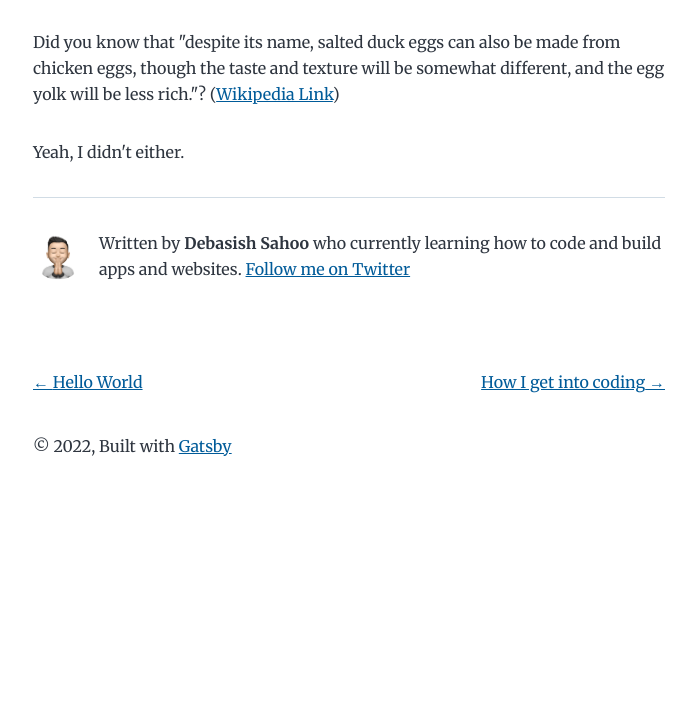
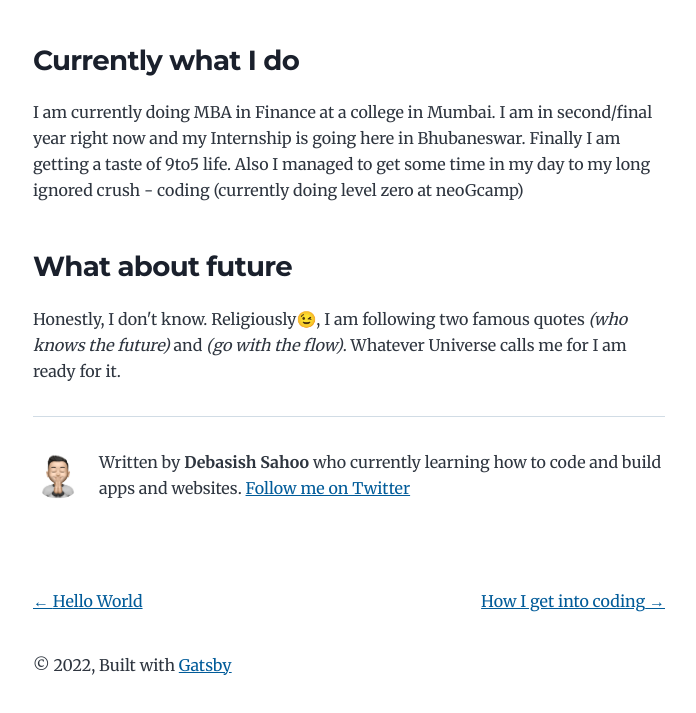
Before and after one commit to DebasishSahoo10/personal-blog, a Gatsby site: page /my-second-post/ in a window 1280 px wide. Shown: the part 211-924 px from the top of the page, without its empty margins (291-987 px from the left). Before the commit the page ends 800 px from the top, so only its background shows below. Built offline with nearby package versions, Linux system fonts and the light colour scheme; Gatsby itself is replaced by a stand-in of ours.

Commit message:
fix : changed tittle and content
Changed tittle-content-description-date of the blog page

```diff
--- a/content/blog/my-second-post/index.md
+++ b/content/blog/my-second-post/index.md
@@ -3,14 +3,8 @@ title: What I am currently doing
 date: "2022-02-25T23:46:37.121Z"
 description: Brief what I am currently doing and my future plans. (Wow! I love blogging so much already)
 ---
+### Currently what I do
+I am currently doing MBA in Finance at a college in Mumbai. I am in second/final year right now and my Internship is going here in Bhubaneswar. Finally I am getting a taste of 9to5 life. Also I managed to get some time in my day to my long ignored crush - coding (currently doing level zero at neoGcamp)
 
-
-
-
-
-Did you know that "despite its name, salted duck eggs can also be made from
-chicken eggs, though the taste and texture will be somewhat different, and the
-egg yolk will be less rich."?
-([Wikipedia Link](https://en.wikipedia.org/wiki/Salted_duck_egg))
-
-Yeah, I didn't either.
+### What about future
+Honestly, I don't know. Religiously😉, I am following two famous quotes *(who knows the future)* and *(go with the flow)*. Whatever Universe calls me for I am ready for it.
```
